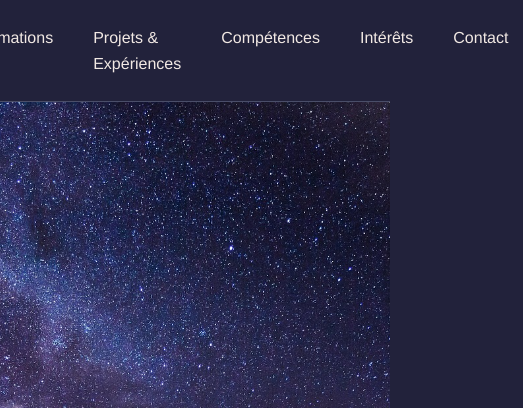
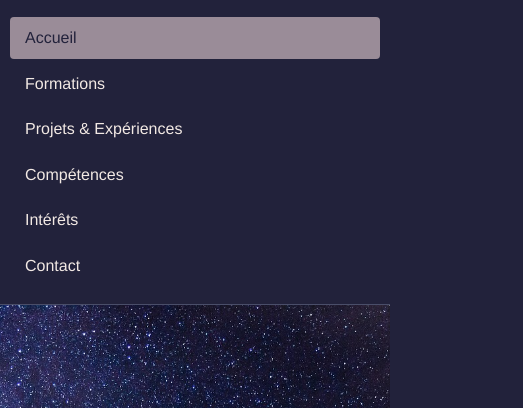
Before and after one commit to M3i-li/Portfolio, a plain HTML site: page html/index.html in a window 390 px wide. Shown: the top 408 px of the page, 523 px wide, since content can reach past the window. Drawn offline with Linux system fonts and the light colour scheme.

Commit message:
style responsive

```diff
--- a/css/header.css
+++ b/css/header.css
@@ -35,3 +35,41 @@
     border-bottom: 3px solid var(--accent-color);
     color: var(--accent-color);
 }
+
+@media (max-width: 700px) {
+    .minimal-navbar {
+        /* Changement de disposition : les liens s'alignent verticalement */
+        flex-direction: column;
+        /* Aligne le texte des liens à gauche */
+        align-items: flex-start;
+        /* Ajoute un peu de padding horizontal pour l'esthétique */
+        padding: 0 10px;
+    }
+
+    .minimal-navbar a {
+        /* Élargit le lien pour occuper toute la largeur disponible */
+        width: 100%;
+        /* Augmente le padding vertical pour faciliter le clic */
+        padding: 8px 15px;
+        /* Retire les marges latérales */
+        margin: 2px 0;
+        /* Rend la transition de la bordure plus propre */
+        border-radius: 4px;
+    }
+
+    .minimal-navbar a:hover {
+        /* Ajout d'un fond subtil au survol sur mobile pour un meilleur feedback */
+        background-color: var(--light-gray);
+        /* Annule la transformation pour les petits écrans (moins d'espace) */
+        transform: none;
+        /* Ajuste la transition pour le nouveau fond */
+        transition: background-color 0.3s, color 0.3s;
+    }
+
+    .minimal-navbar a.active-page {
+        /* Applique une couleur de fond pour le lien actif sur mobile */
+        background-color: var(--accent-color);
+        color: var(--bg-color); /* Texte devient foncé pour contraster */
+        border-bottom: none; /* Retire la bordure du bas pour un style plus "bouton" */
+    }
+}
```
